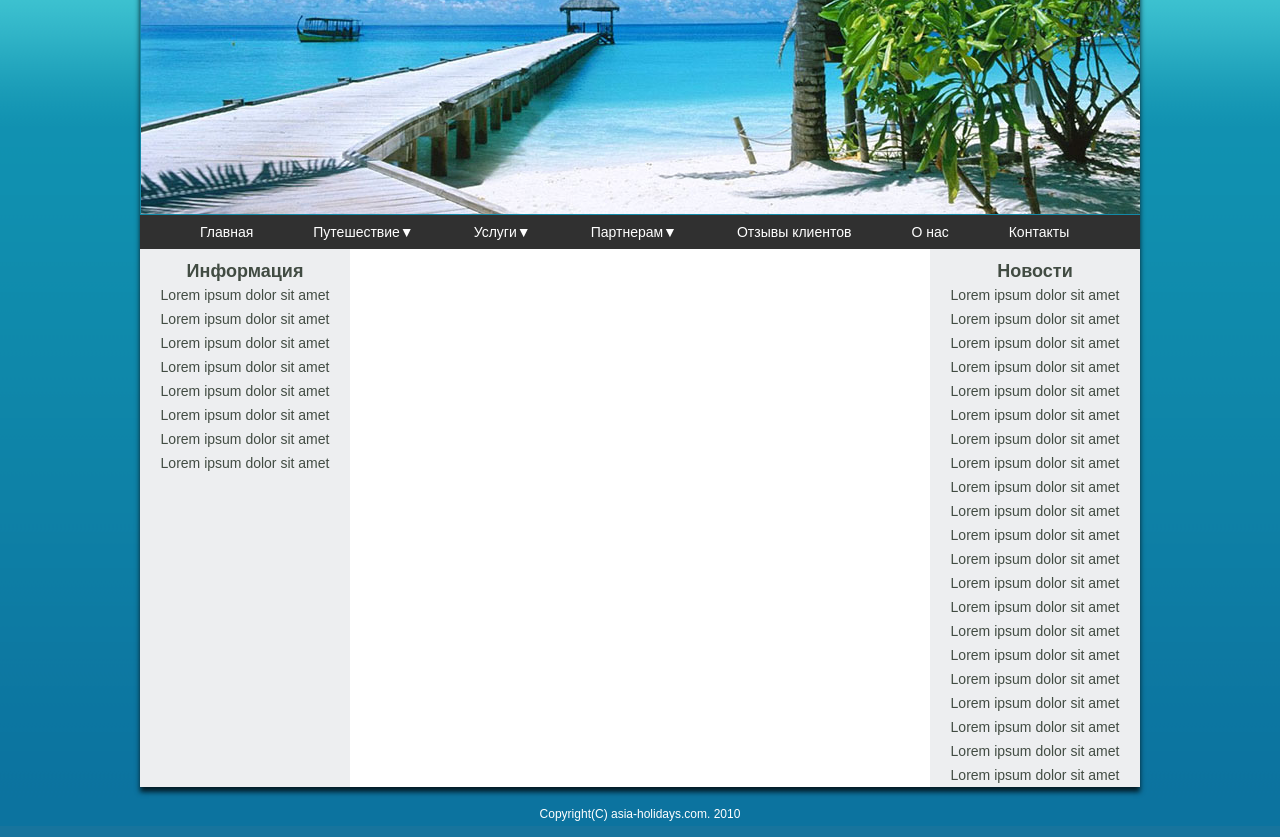
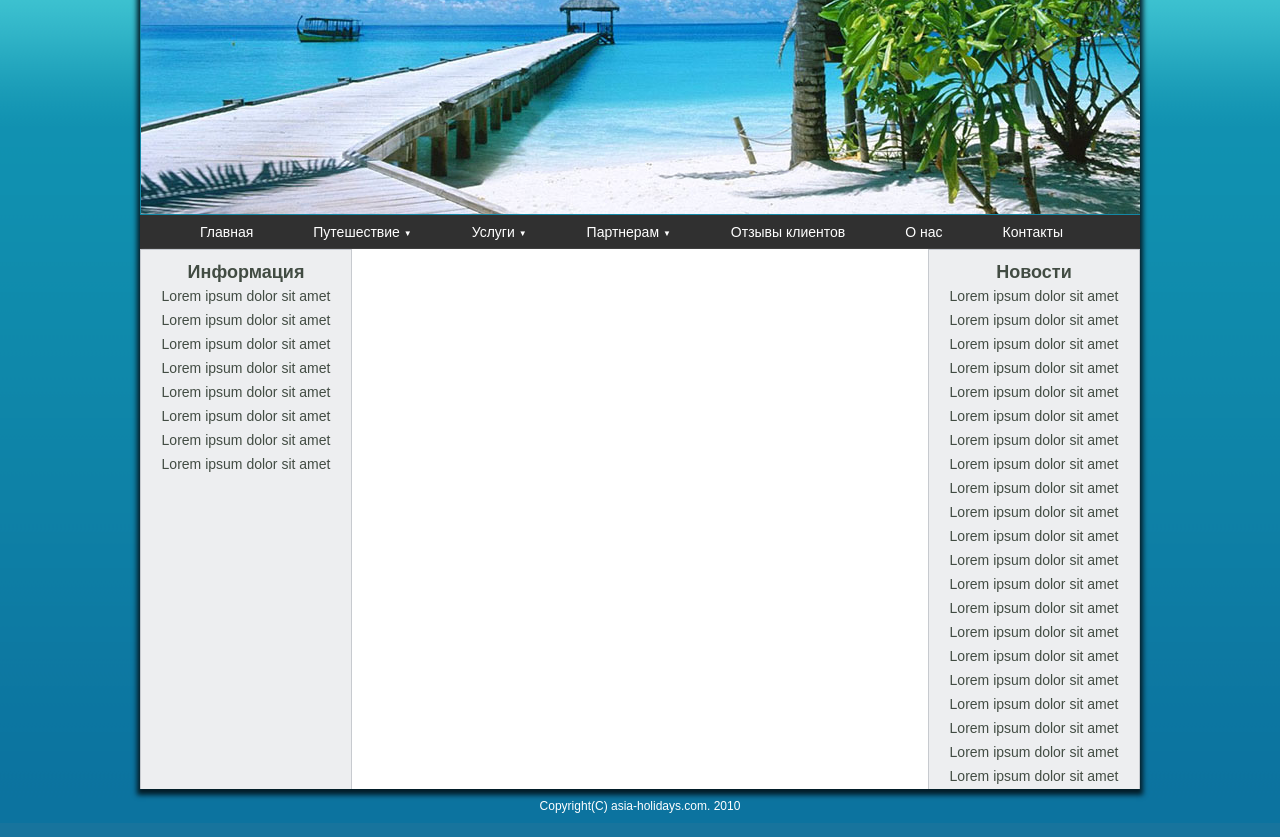
Before and after one commit to GalinaGorbil/GalinaGorbil.github.io, a plain HTML site: page HW4/index.html in a window 1280 px wide. Shown: the part 196-1033 px from the top of the page. Drawn offline with Linux system fonts and the light colour scheme.

Commit message:
new border

```diff
--- a/HW4/css/style.css
+++ b/HW4/css/style.css
@@ -17,7 +17,7 @@ body {
 	width: 1000px;
 	height: auto;
 	overflow: hidden;
-	box-shadow: 0px 5px 5px 0px rgba(3,29,40,1);
+	box-shadow: 0px 3px 5px 3px rgba(3,29,40,1);
 	background-color: #ffffff;
 }
 
@@ -148,6 +148,7 @@ body {
     background-color: #303030;
     border-bottom: 1px solid #303030;
     border-top: 1px solid #303030;
+	box-shadow: 0px 5px 5px 0px rgba(64,64,64,1);
 
 
 	  }
@@ -167,9 +168,9 @@ ul:after {
     float: none;
       }
 
-/*ul.menu {
+ul.menu {
     box-shadow: 0px 5px 5px 0px rgba(64,64,64,1);
-}*/
+}
 
 
 ul.menu > li {
@@ -198,6 +199,11 @@ ul.menu > li > a {
 	background-color: #303030;
 
      }
+
+ul.menu > li > a > span {
+	font-size: 8px;
+	vertical-align: middle;
+}
 
 	ul.submenu  {
 	box-shadow: 0px 5px 5px 0px rgba(64,64,64,1);
@@ -247,6 +253,7 @@ ul.menu > li > a {
 	background: #edeef0;
 	padding-bottom: 20000px;
 	margin-bottom: -20000px;
+	border: 1px solid #c7cacf;
      }
 
 .leftColumn p:nth-child(1) {
@@ -271,6 +278,7 @@ ul.menu > li > a {
 	background: #edeef0;
 	padding-bottom: 20000px;
 	margin-bottom: -20000px;
+	border: 1px solid #c7cacf;
      }
 
 .rightColumn p:nth-child(1) {
@@ -283,9 +291,8 @@ ul.menu > li > a {
 
 
 .footer {
-	height: 10px;
-    color: #ffffff;
-	padding: 20px;
+	color: #ffffff;
+	padding: 10px;
 	font-size: 12px;
 	text-align: center;
 	 }
--- a/HW4/index.html
+++ b/HW4/index.html
@@ -53,7 +53,7 @@
 
 	    <ul class="menu">
             <li><a href="#">Главная</a></li>
-            <li><a href="#">Путешествие▼</a>
+            <li><a href="#">Путешествие <span>▼</span></a>
 			  <ul class="submenu">
 	  	         <li><a href="#">Путешествие 1</a></li>
 		         <li><a href="#">Путешествие 2</a></li>
@@ -63,7 +63,7 @@
 		      </ul>
 			</li>
 
-            <li><a href="#">Услуги▼</a>
+            <li><a href="#">Услуги <span>▼</span></a>
 			  <ul class="submenu">
 			     <li><a href="#">Услуга 1</a></li>
 		         <li><a href="#">Услуга 2</a></li>
@@ -73,7 +73,7 @@
 		      </ul>
 			</li>
 
-            <li><a href="#">Партнерам▼</a>
+            <li><a href="#">Партнерам <span>▼</span></a>
 			   <ul class="submenu">
 			     <li><a href="#">Партнер 1</a></li>
 		         <li><a href="#">Партнер 2</a></li>
```
